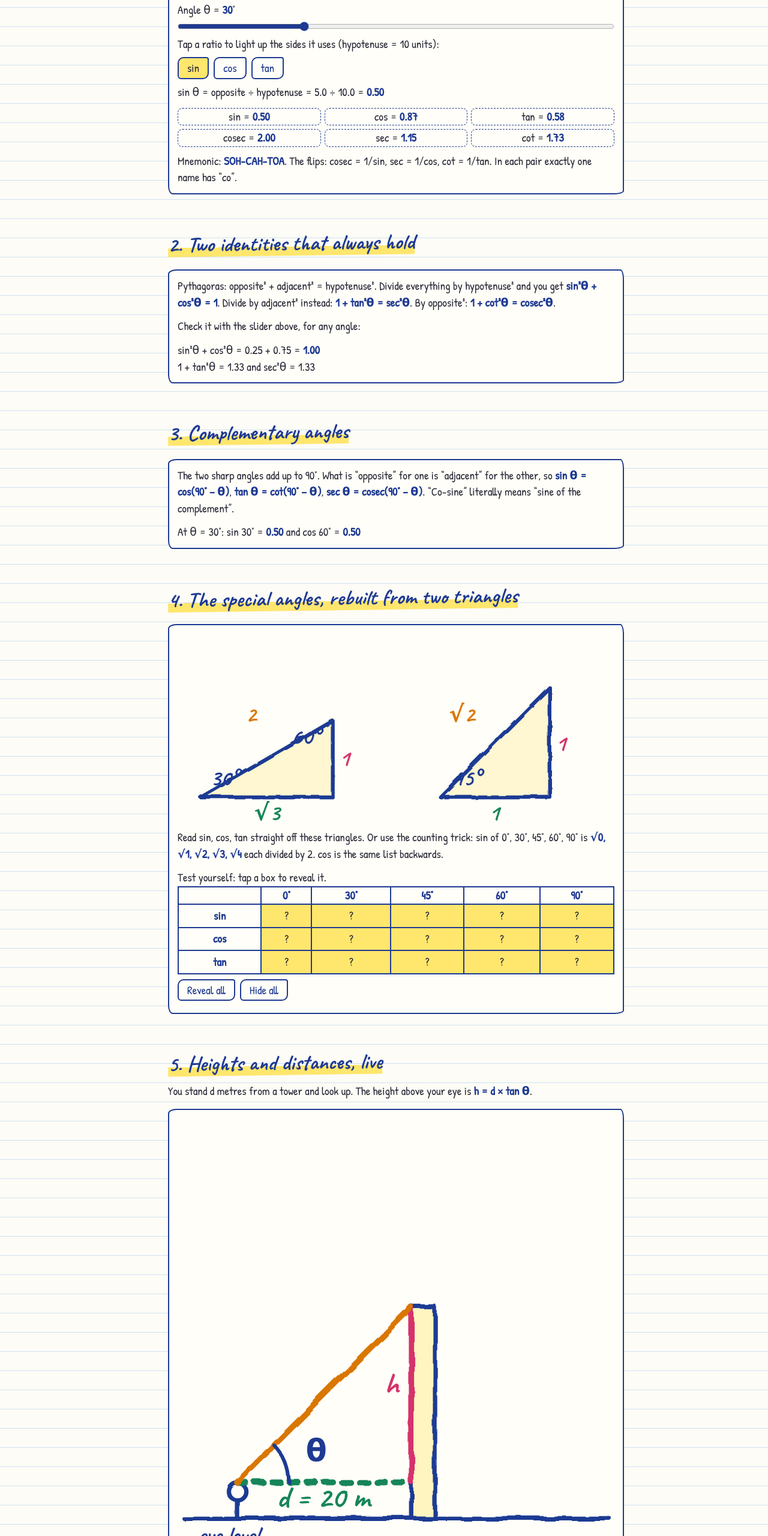
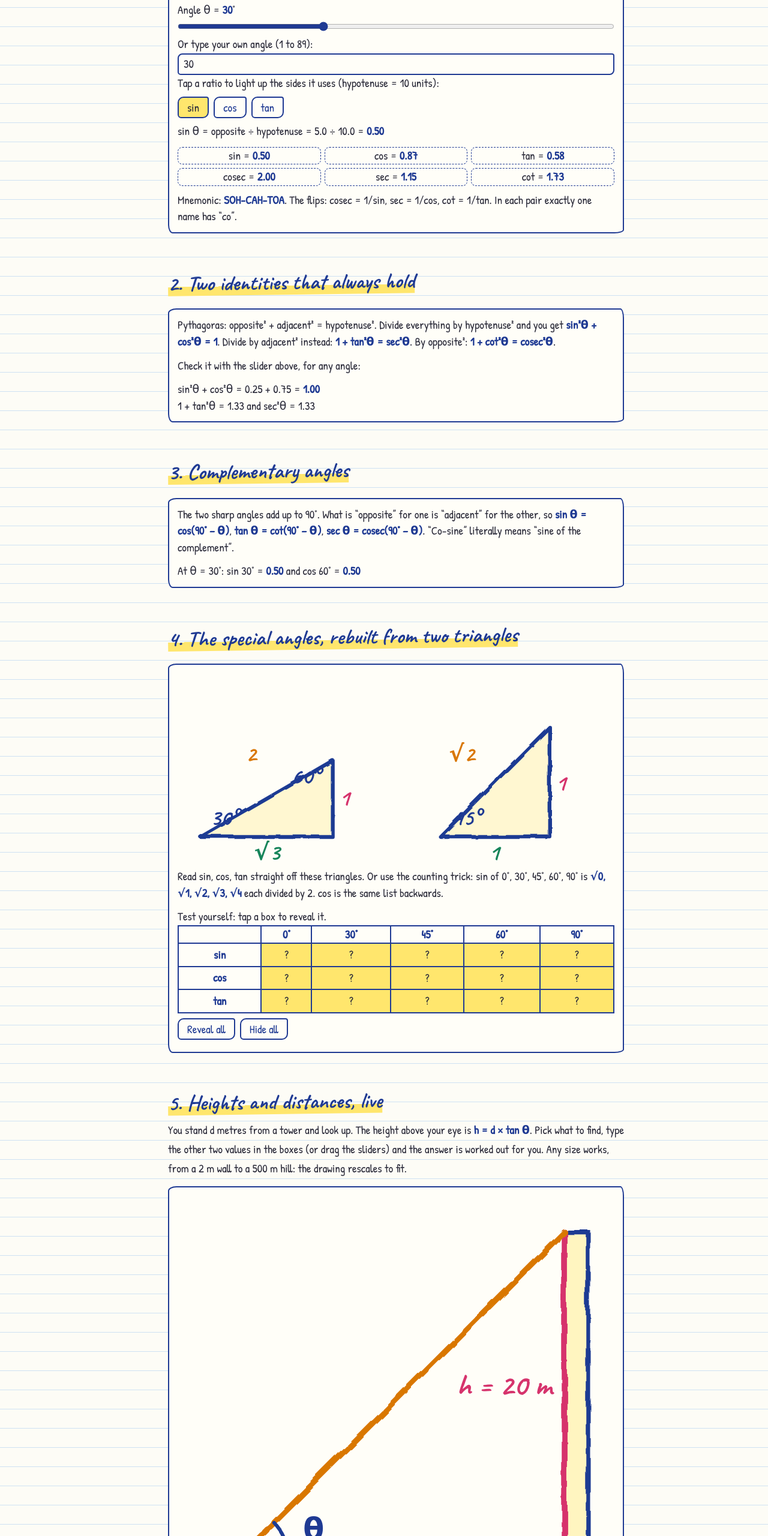
Before and after one commit to pramod19415-ai/SSC_things, a plain HTML site: page index.html in a window 1280 px wide. Shown: the part 979-3539 px from the top of the page at 60% size. Drawn offline with Linux system fonts and the light colour scheme.

Commit message:
Add files via upload

```diff
--- a/index.html
+++ b/index.html
@@ -21,7 +21,7 @@ svg text.o,svg text.a,svg text.h{stroke:none}
 .btns{display:flex;gap:8px;flex-wrap:wrap;margin:8px 0}
 button{font:inherit;color:var(--ink);background:var(--card);border:2px solid var(--ink);border-radius:10px 4px 10px 6px;padding:2px 14px;cursor:pointer;line-height:1.5}
 button:focus-visible,input:focus-visible,summary:focus-visible{outline:3px solid var(--hyp);outline-offset:2px}
-button.on{background:var(--hl);color:#2b2b3a}
+button.on{background:var(--hl);color:var(--tx)}
 input[type=range]{width:100%;accent-color:var(--ink);margin:6px 0}
 b{color:var(--ink)}
 .six{display:grid;grid-template-columns:repeat(3,1fr);gap:6px;margin-top:8px;text-align:center}
@@ -30,7 +30,7 @@ table{border-collapse:collapse;width:100%;text-align:center}
 td,th{border:2px solid var(--ink);padding:0}
 th{color:var(--ink)}
 td button{width:100%;border:0;border-radius:0;background:transparent;padding:4px 2px;color:var(--ink)}
-td button.q{background:var(--hl);color:#2b2b3a}
+td button.q{background:var(--hl);color:var(--tx)}
 .pf li{opacity:0;max-height:0;overflow:hidden;transition:.3s}
 .pf li.s{opacity:1;max-height:90px}
 .pf{list-style:none;padding:0;margin:8px 0}
@@ -39,8 +39,8 @@ details{margin:6px 0}summary{cursor:pointer;color:var(--ink)}
 .notes{display:grid;grid-template-columns:repeat(auto-fit,minmax(190px,1fr));gap:16px;margin-top:14px}
 .notes p{background:var(--note);color:var(--nt);padding:10px 12px;margin:0;line-height:26px;box-shadow:2px 3px 0 rgba(0,0,0,.18);transform:rotate(-1.5deg)}
 .notes p:nth-child(even){transform:rotate(1.4deg)}
-.row{display:flex;justify-content:space-between;gap:12px}
-@media(max-width:520px){body{font-size:18px}main{padding-left:50px}h1{font-size:46px}}
+.io{display:grid;grid-template-columns:repeat(3,1fr);gap:10px;margin:8px 0}.io label{line-height:24px}input[type=number]{font:inherit;width:100%;box-sizing:border-box;color:var(--tx);background:var(--card);border:2px solid var(--ink);border-radius:8px 4px 8px 5px;padding:2px 8px;margin-top:2px}input[readonly]{background:var(--hl);color:var(--tx);font-weight:bold}
+@media(max-width:520px){body{font-size:18px}main{padding-left:50px}h1{font-size:46px}.io{grid-template-columns:1fr}}
 </style></head><body><main>
 <h1>Trigonometry, made easy</h1>
 <p>Class 10 SSC notes. Drag the sliders, tap the buttons: every diagram is live, so you can <i>see</i> why each formula works.</p>
@@ -55,7 +55,7 @@ details{margin:6px 0}summary{cursor:pointer;color:var(--ink)}
 <path id="ar" fill="none" stroke="var(--ink)" stroke-width="2.5"/><path id="rt" fill="none" stroke="var(--ink)" stroke-width="2"/></g>
 <text id="la" class="a" text-anchor="middle">adjacent</text><text id="lo" class="o">opposite</text><text id="lh" class="h" text-anchor="middle">hypotenuse</text><text id="lt">θ</text>
 </svg>
-<label>Angle θ = <b id="tv">30</b>°<input id="ang" type="range" min="10" max="80" value="30"></label>
+<label>Angle θ = <b id="tv">30</b>°<input id="ang" type="range" min="1" max="89" value="30"></label><label>Or type your own angle (1 to 89): <input id="an" type="number" min="1" max="89" step="any" value="30" inputmode="decimal"></label>
 <p style="margin:0">Tap a ratio to light up the sides it uses (hypotenuse = 10 units):</p>
 <div class="btns" id="rb"><button data-r="sin" class="on">sin</button><button data-r="cos">cos</button><button data-r="tan">tan</button></div>
 <p id="fm" aria-live="polite"></p>
@@ -81,7 +81,7 @@ details{margin:6px 0}summary{cursor:pointer;color:var(--ink)}
 <div class="btns"><button id="ra">Reveal all</button><button id="rh">Hide all</button></div></div>
 
 <h2>5. Heights and distances, live</h2>
-<p>You stand d metres from a tower and look up. The height above your eye is <b>h = d × tan θ</b>.</p>
+<p>You stand d metres from a tower and look up. The height above your eye is <b>h = d × tan θ</b>. Pick what to find, type the other two values in the boxes (or drag the sliders) and the answer is worked out for you. Any size works, from a 2 m wall to a 500 m hill: the drawing rescales to fit.</p>
 <div class="card">
 <svg viewBox="0 0 300 300" role="img" aria-label="Person looking up at a tower with an angle of elevation">
 <g filter="url(#w)" stroke-linecap="round"><rect id="tw" width="16" fill="var(--hl)" fill-opacity=".4" stroke="var(--ink)" stroke-width="3"/><line x1="4" y1="275" x2="296" y2="275" stroke="var(--ink)" stroke-width="3"/>
@@ -90,8 +90,10 @@ details{margin:6px 0}summary{cursor:pointer;color:var(--ink)}
 <path id="ea" fill="none" stroke="var(--ink)" stroke-width="2.5"/><g id="dg"><line id="dl" stroke="var(--ink)" stroke-width="2.5" stroke-dasharray="5 5"/><path id="da" fill="none" stroke="var(--ink)" stroke-width="2.5"/></g></g>
 <text id="et">θ</text><text id="dt" class="o">depression θ</text><text id="dd" class="a" text-anchor="middle"></text><text id="hh2" class="o" text-anchor="end"></text><text x="14" y="292" id="eye" style="font-size:16px">eye level</text>
 </svg>
-<label>Angle of elevation θ = <b id="ev">45</b>°<input id="ea2" type="range" min="15" max="50" value="45"></label>
-<label>Distance d = <b id="dv">20</b> m<input id="ed" type="range" min="10" max="30" value="20"></label>
+<div class="btns" id="fm2" role="group" aria-label="What to find"><span>Find:</span><button data-m="h" class="on">height h</button><button data-m="d">distance d</button><button data-m="a">angle θ</button></div>
+<div class="io"><label>Angle θ (°)<input id="na" type="number" min="1" max="89" step="any" value="45" inputmode="decimal"></label><label>Distance d (m)<input id="nd" type="number" min="0" step="any" value="20" inputmode="decimal"></label><label>Height h (m)<input id="nh" type="number" min="0" step="any" value="20" inputmode="decimal"></label></div>
+<label>Angle slider (1° to 89°)<input id="ea2" type="range" min="1" max="89" value="45"></label>
+<label>Distance slider (1 to 500 m, type bigger values in the box)<input id="ed" type="range" min="1" max="500" value="20"></label>
 <label><input id="dp" type="checkbox"> Show the angle of depression from the top</label>
 <p id="hr" style="margin:6px 0 0" aria-live="polite"></p>
 <p style="margin:0">Elevation from you to the top = depression from the top to you (alternate angles). Both are measured from the <b>horizontal</b>.</p></div>
@@ -114,7 +116,7 @@ details{margin:6px 0}summary{cursor:pointer;color:var(--ink)}
 const $=i=>document.getElementById(i),R=Math.PI/180;let hl='sin';
 const L=(i,a,b)=>{const e=$(i);e.setAttribute('x1',a[0]);e.setAttribute('y1',a[1]);e.setAttribute('x2',b[0]);e.setAttribute('y2',b[1])};
 const P=(i,x,y)=>{const e=$(i);e.setAttribute('x',x);e.setAttribute('y',y)};
-function tri(){const t=+$('ang').value,A=[30,215],B=[30+200*Math.cos(t*R),215],C=[B[0],215-200*Math.sin(t*R)];$('tv').textContent=t;
+let th=30;function tri(){const t=th,A=[30,215],B=[30+200*Math.cos(t*R),215],C=[B[0],215-200*Math.sin(t*R)];$('tv').textContent=+t.toFixed(2);if(document.activeElement!==$('an'))$('an').value=+t.toFixed(2);
 L('ha',A,B);L('ho',B,C);L('hh',A,C);$('tp').setAttribute('points',[A,B,C].join(' '));
 $('ar').setAttribute('d',`M${A[0]+36} 215A36 36 0 0 0 ${A[0]+36*Math.cos(t*R)} ${215-36*Math.sin(t*R)}`);
 $('rt').setAttribute('d',`M${B[0]-12} 215v-12h12`);
@@ -127,22 +129,31 @@ const on={sin:['ho','hh'],cos:['ha','hh'],tan:['ho','ha']}[hl];
 [['ha','la'],['ho','lo'],['hh','lh']].forEach(([l,x])=>{const u=on.includes(l);$(l).style.opacity=u?1:.25;$(l).style.strokeWidth=u?7:3;$(x).style.opacity=u?1:.3});
 $('six').innerHTML=[['sin',s],['cos',c],['tan',s/c],['cosec',1/s],['sec',1/c],['cot',c/s]].map(x=>`<span>${x[0]} = <b>${x[1].toFixed(2)}</b></span>`).join('');
 $('idn').innerHTML=`sin²θ + cos²θ = ${(s*s).toFixed(2)} + ${(c*c).toFixed(2)} = <b>${(s*s+c*c).toFixed(2)}</b><br>1 + tan²θ = ${(1+s*s/c/c).toFixed(2)} and sec²θ = ${(1/c/c).toFixed(2)}`;
-$('cm').innerHTML=`At θ = ${t}°: sin ${t}° = <b>${s.toFixed(2)}</b> and cos ${90-t}° = <b>${Math.cos((90-t)*R).toFixed(2)}</b>`}
-$('ang').oninput=tri;$('rb').onclick=e=>{if(e.target.dataset.r){hl=e.target.dataset.r;[...$('rb').children].forEach(b=>b.classList.toggle('on',b===e.target));tri()}};
+$('cm').innerHTML=`At θ = ${t}°: sin ${t}° = <b>${s.toFixed(2)}</b> and cos ${+(90-t).toFixed(2)}° = <b>${Math.cos((90-t)*R).toFixed(2)}</b>`}
+$('ang').oninput=()=>{th=+$('ang').value;tri()};$('an').oninput=()=>{const v=+$('an').value;if(v>=1&&v<=89){th=v;$('ang').value=v;tri()}};$('rb').onclick=e=>{if(e.target.dataset.r){hl=e.target.dataset.r;[...$('rb').children].forEach(b=>b.classList.toggle('on',b===e.target));tri()}};
 const V={sin:['0','1/2','1/√2','√3/2','1'],cos:['1','√3/2','1/√2','1/2','0'],tan:['0','1/√3','1','√3','n.d.']};
 $('tb').innerHTML='<tr><th></th>'+[0,30,45,60,90].map(x=>`<th>${x}°</th>`).join('')+'</tr>'+Object.keys(V).map(k=>`<tr><th>${k}</th>`+V[k].map(v=>`<td><button class="q" aria-label="Reveal">?</button><span hidden>${v}</span></td>`).join('')+'</tr>').join('');
 const tg=(b,s)=>{const sp=b.nextElementSibling;b.textContent=s?sp.textContent:'?';b.classList.toggle('q',!s)};
 $('tb').onclick=e=>{if(e.target.tagName=='BUTTON')tg(e.target,e.target.classList.contains('q'))};
 const all=s=>$('tb').querySelectorAll('button').forEach(b=>tg(b,s));$('ra').onclick=()=>all(1);$('rh').onclick=()=>all(0);
-function ht(){const t=+$('ea2').value,d=+$('ed').value,D=d*6,x=40+D,y=250-D*Math.tan(t*R),h=d*Math.tan(t*R);$('ev').textContent=t;$('dv').textContent=d;
-const w=$('tw');w.setAttribute('x',x);w.setAttribute('y',y);w.setAttribute('height',275-y);
+let md='h';const fx=x=>+(+x).toFixed(2),sv=(i,v)=>{const e=$(i);if(document.activeElement!==e)e.value=v};
+function ht(){let t=+$('na').value,d=+$('nd').value,h=+$('nh').value;const r=$('hr');
+$('na').readOnly=md=='a';$('nd').readOnly=md=='d';$('nh').readOnly=md=='h';$('ea2').disabled=md=='a';$('ed').disabled=md=='d';
+if(md=='h'){if(!(t>0&&t<90&&d>0)){r.textContent='Enter an angle between 0° and 90° and a distance above 0.';return}h=d*Math.tan(t*R);sv('nh',fx(h))}
+else if(md=='d'){if(!(t>0&&t<90&&h>0)){r.textContent='Enter an angle between 0° and 90° and a height above 0.';return}d=h/Math.tan(t*R);sv('nd',fx(d))}
+else{if(!(d>0&&h>0)){r.textContent='Enter a distance and a height above 0.';return}t=Math.atan(h/d)/R;sv('na',fx(t))}
+$('ea2').value=Math.min(89,Math.max(1,Math.round(t)));$('ed').value=Math.min(500,Math.max(1,Math.round(d)));
+const s=Math.min(230/d,225/h),D=d*s,hp=h*s,x=40+D,y=250-hp,a=Math.atan2(hp,D),q=Math.max(10,Math.min(36,D*.7)),tn=Math.tan(a).toFixed(2),w=$('tw');
+w.setAttribute('x',x);w.setAttribute('y',y);w.setAttribute('height',275-y);
 L('hz',[40,250],[x,250]);L('vt',[x,250],[x,y]);L('ls',[40,250],[x,y]);
-$('ea').setAttribute('d',`M76 250A36 36 0 0 0 ${40+36*Math.cos(t*R)} ${250-36*Math.sin(t*R)}`);P('et',40+52*Math.cos(t*R/2),250-52*Math.sin(t*R/2)+6);
-L('dl',[x,y],[x-60,y]);$('da').setAttribute('d',`M${x-40} ${y}A40 40 0 0 0 ${x-40*Math.cos(t*R)} ${y+40*Math.sin(t*R)}`);
-$('dg').style.display=$('dp').checked?'':'none';$('dt').style.display=$('dp').checked?'':'none';P('dt',Math.max(4,x-110),y-8);
-P('dd',(40+x)/2,268);$('dd').textContent=`d = ${d} m`;P('hh2',x-8,(250+y)/2);$('hh2').textContent='h';
-$('hr').innerHTML=`tan ${t}° = h ÷ ${d} → h = ${d} × ${Math.tan(t*R).toFixed(2)} = <b>${h.toFixed(1)} m</b>`}
-['ea2','ed','dp'].forEach(i=>$(i).oninput=ht);
+$('ea').setAttribute('d',`M${40+q} 250A${q} ${q} 0 0 0 ${40+q*Math.cos(a)} ${250-q*Math.sin(a)}`);P('et',40+(q+14)*Math.cos(a/2),250-(q+14)*Math.sin(a/2)+6);
+L('dl',[x,y],[Math.max(2,x-60),y]);$('da').setAttribute('d',`M${x-q} ${y}A${q} ${q} 0 0 0 ${x-q*Math.cos(a)} ${y+q*Math.sin(a)}`);
+const z=$('dp').checked?'':'none';$('dg').style.display=z;$('dt').style.display=z;P('dt',Math.max(4,x-110),y-8);
+P('dd',(40+x)/2,268);$('dd').textContent=`d = ${fx(d)} m`;P('hh2',x-8,(250+y)/2);$('hh2').textContent=`h = ${fx(h)} m`;
+r.innerHTML=md=='h'?`tan ${fx(t)}° = h ÷ d → h = ${fx(d)} × ${tn} = <b>${fx(h)} m</b>`:md=='d'?`tan ${fx(t)}° = h ÷ d → d = ${fx(h)} ÷ ${tn} = <b>${fx(d)} m</b>`:`tan θ = h ÷ d = ${fx(h)} ÷ ${fx(d)} = ${tn} → θ = <b>${fx(t)}°</b>`}
+$('na').oninput=$('nd').oninput=$('nh').oninput=$('dp').oninput=ht;
+$('ea2').oninput=()=>{$('na').value=$('ea2').value;ht()};$('ed').oninput=()=>{$('nd').value=$('ed').value;ht()};
+$('fm2').onclick=e=>{const m=e.target.dataset.m;if(m){md=m;[...$('fm2').querySelectorAll('button')].forEach(b=>b.classList.toggle('on',b===e.target));ht()}};
 const S=[['LHS = tan θ + cot θ','Start with the messier side.'],['= sin θ/cos θ + cos θ/sin θ','Turn everything into sin and cos.'],['= (sin²θ + cos²θ) / (sin θ · cos θ)','Take the common denominator.'],['= 1 / (sin θ · cos θ)','Use sin²θ + cos²θ = 1.'],['= (1/cos θ) × (1/sin θ) = sec θ · cosec θ = RHS ✔','Split it and flip each part. Hence proved.']];let n=0;
 $('pf').innerHTML=S.map(s=>`<li><b>${s[0]}</b><small>${s[1]}</small></li>`).join('');
 const up=()=>[...$('pf').children].forEach((l,i)=>l.classList.toggle('s',i<n));
```
